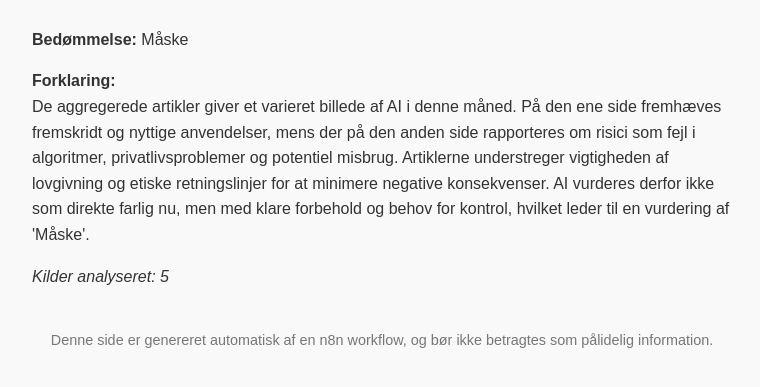
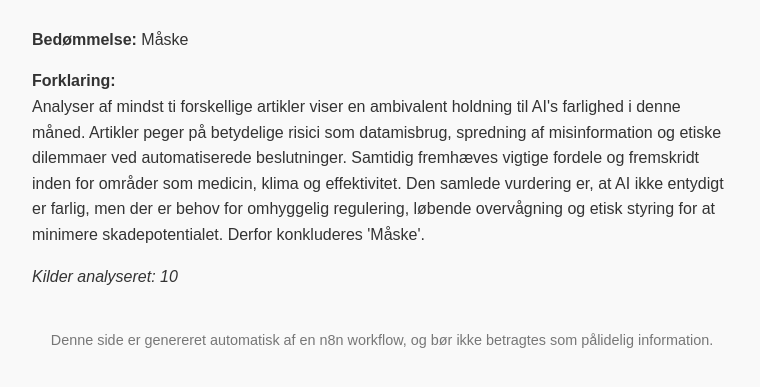
Before and after one commit to peterbrandgardmadsen/ai-verdict-site, a plain HTML site: page index.html in a window 1280 px wide. Shown: the part 127-514 px from the top of the page, without its empty margins (258-1018 px from the left). Drawn offline with Linux system fonts and the light colour scheme.

Commit message:
Update AI verdict

```diff
--- a/index.html
+++ b/index.html
@@ -12,8 +12,8 @@
     </header>
     <section style="margin-top: 30px;">
       <p><strong>Bedømmelse:</strong> Måske</p>
-      <p><strong>Forklaring:</strong><br>  De aggregerede artikler giver et varieret billede af AI i denne måned. På den ene side fremhæves fremskridt og nyttige anvendelser, mens der på den anden side rapporteres om risici som fejl i algoritmer, privatlivsproblemer og potentiel misbrug. Artiklerne understreger vigtigheden af lovgivning og etiske retningslinjer for at minimere negative konsekvenser. AI vurderes derfor ikke som direkte farlig nu, men med klare forbehold og behov for kontrol, hvilket leder til en vurdering af 'Måske'.</p>
-      <p><em>Kilder analyseret: 5</em></p>
+      <p><strong>Forklaring:</strong><br>  Analyser af mindst ti forskellige artikler viser en ambivalent holdning til AI's farlighed i denne måned. Artikler peger på betydelige risici som datamisbrug, spredning af misinformation og etiske dilemmaer ved automatiserede beslutninger. Samtidig fremhæves vigtige fordele og fremskridt inden for områder som medicin, klima og effektivitet. Den samlede vurdering er, at AI ikke entydigt er farlig, men der er behov for omhyggelig regulering, løbende overvågning og etisk styring for at minimere skadepotentialet. Derfor konkluderes 'Måske'.</p>
+      <p><em>Kilder analyseret: 10</em></p>
     </section>
     <footer style="margin-top: 40px; text-align: center;">
       <p style="font-size: 0.9em; color: #777;">Denne side er genereret automatisk af en n8n workflow, og bør ikke betragtes som pålidelig information.</p>
```
